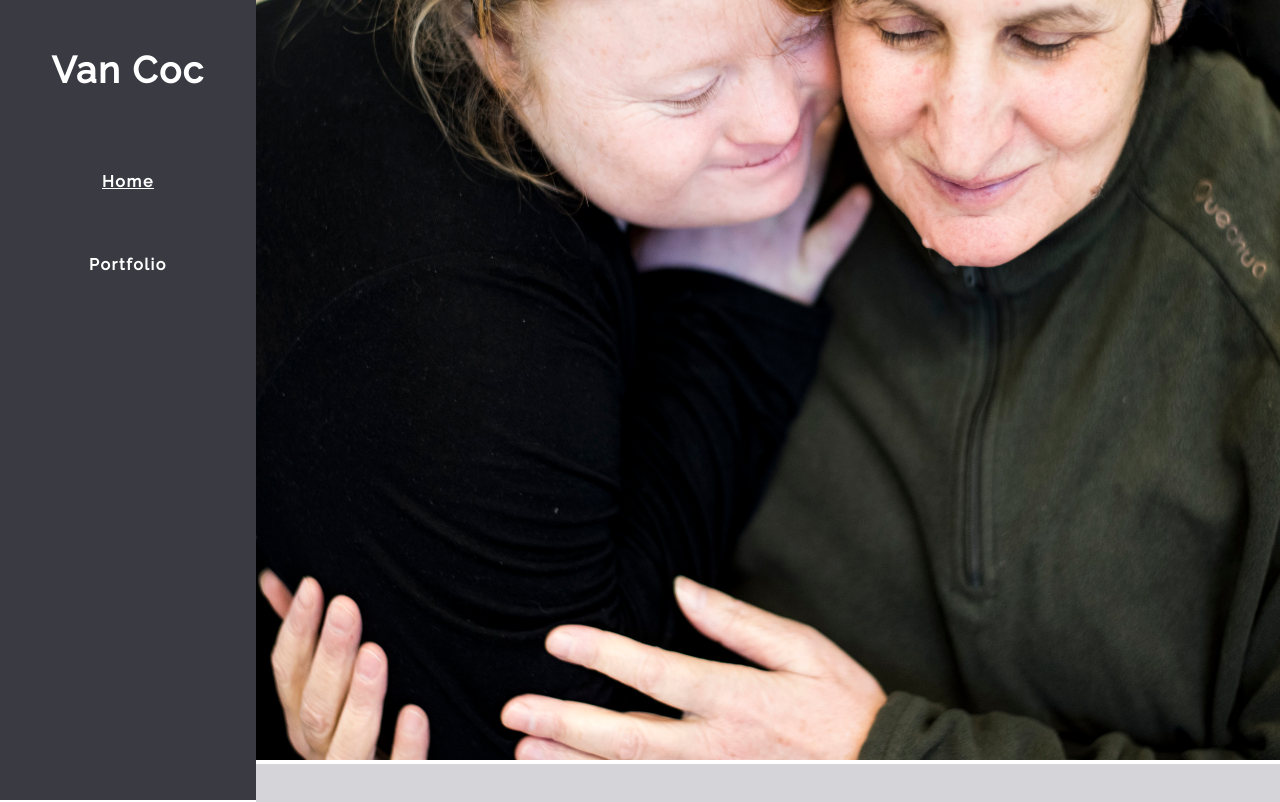
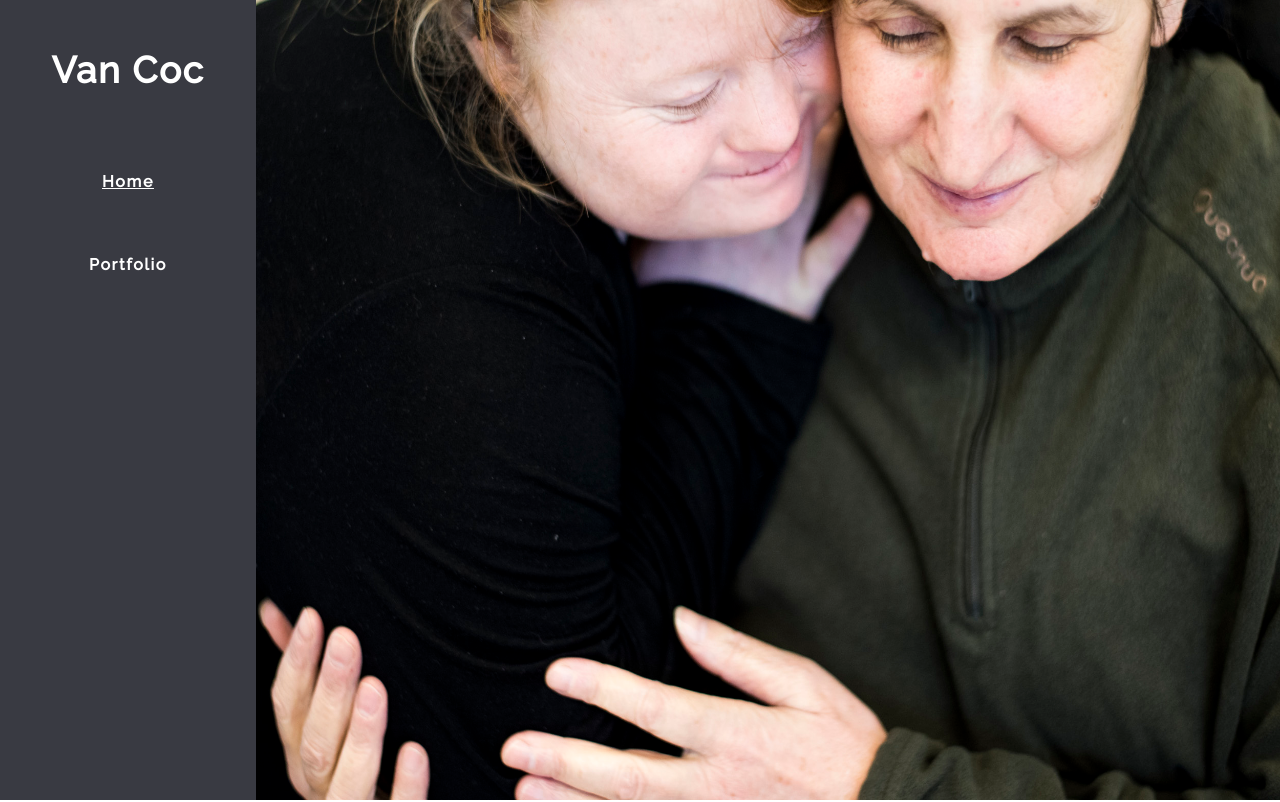
Before and after one commit to gaKoltai/photoPortfolio, a React (Create React App) app: page / in a window 1280 px wide. Shown: the top 802 px of the page. Built offline with nearby package versions, Linux system fonts and the light colour scheme.

Commit message:
Changed photo size

```diff
--- a/src/components/main-site/CoverPhoto.tsx
+++ b/src/components/main-site/CoverPhoto.tsx
@@ -3,8 +3,7 @@ import styled from "styled-components";
 
 const StyledCoverPhoto = styled.img`
     width: 100%;
-    height: 95vh;
-    background-color: #d5d4d8;
+    height: 100vh;
 `;
 
 interface Props {
```
